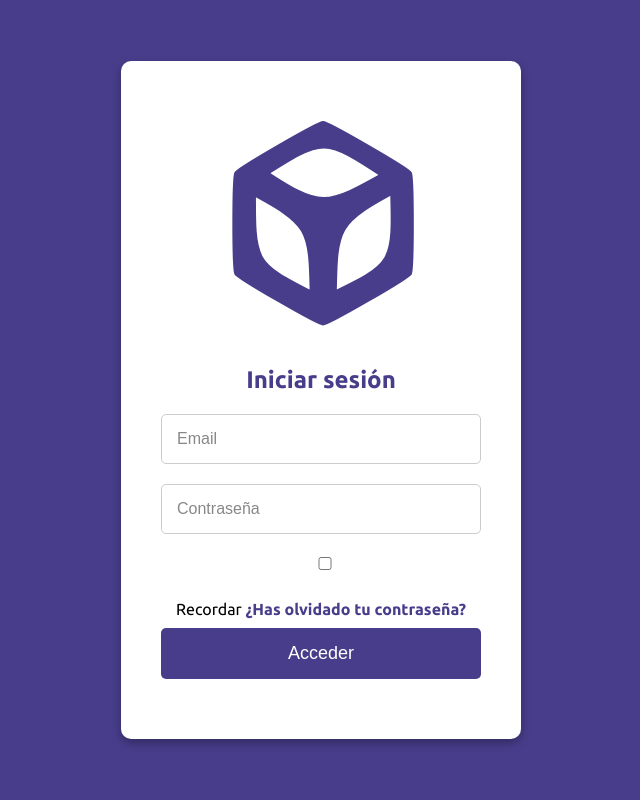
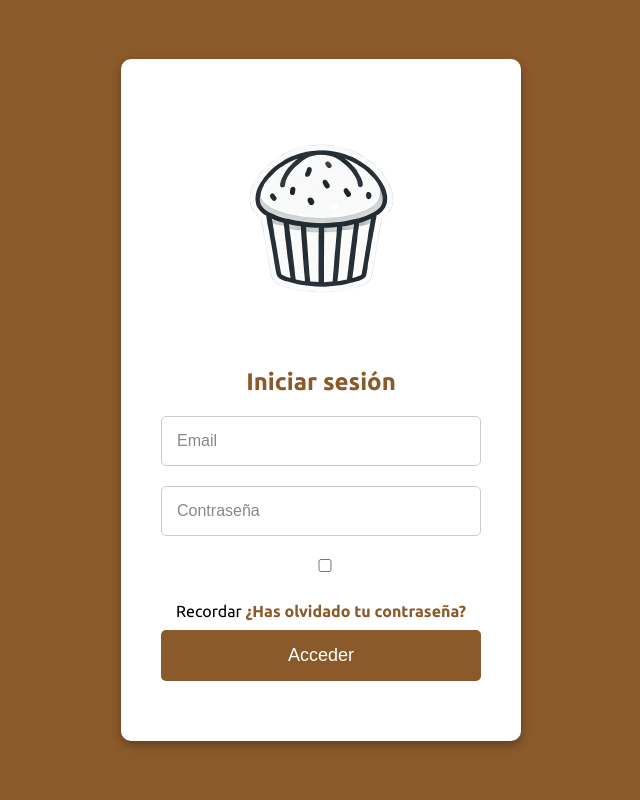
Before and after one commit to valdidev/darkslateblue, a PHP site: page / in a window 1280 px wide. Shown: the whole page, without its empty margins (319-959 px from the left). Run offline with PHP 8.4, Linux system fonts and the light colour scheme.

Commit message:
[FEAT] cambios login

```diff
--- a/crud/eliminar.php
+++ b/crud/eliminar.php
@@ -2,8 +2,8 @@
 
 // Este archivo inserta los campos que vienen del formulario
 
-include "../utilidades/error.php";                           // Incluyo los mensajes de error
-include "../config/config.php";                          // Traigo la conexión a la base de datos
+include "../utilidades/error.php";
+include "../config/config.php";
 
 $peticion = "
 	dELETE FROM " . $_GET['tabla'] . "
--- a/escritorio.php
+++ b/escritorio.php
@@ -15,7 +15,7 @@ Archivo principal de la aplicación que consiste en el escritorio a partir del c
 	<head>
 		<title>valdidev | DarkSlateBlue</title>
 		<link rel="Stylesheet" href="estilo/escritorio.css">
-		<link rel="icon" href="logo.svg" type="image/svg+xml">
+		<link rel="icon" href="logo.png" type="image/svg+xml">
 	</head>
 	<body>
 		<header>
--- a/estilo/login.css
+++ b/estilo/login.css
@@ -1,11 +1,12 @@
-@import url('https://fonts.googleapis.com/css2?family=Ubuntu:ital,wght@0,300;0,400;0,500;0,700;1,300;1,400;1,500;1,700&display=swap');
+@import url("https://fonts.googleapis.com/css2?family=Ubuntu:ital,wght@0,300;0,400;0,500;0,700;1,300;1,400;1,500;1,700&display=swap");
 
-body, html {
-    background: DarkSlateBlue;
+body,
+html {
+  background: #8b5a2b; /* SaddleBrown */
   height: 100%;
   padding: 0;
   margin: 0;
-    font-family: Ubuntu,sans-serif, monospace;
+  font-family: Ubuntu, sans-serif, monospace;
 }
 
 header {
@@ -21,8 +22,9 @@ header h1 {
   font-size: 20px;
 }
 
-header, nav {
-    background: DarkSlateBlue;
+header,
+nav {
+  background: #8b5a2b; /* SaddleBrown */
 }
 
 main {
@@ -42,12 +44,12 @@ form {
   padding: 40px;
   border-radius: 10px;
   box-shadow: 0 4px 10px rgba(0, 0, 0, 0.3);
-    text-align:center;
+  text-align: center;
 }
 
 form h1 {
   margin-bottom: 20px;
-    color: DarkSlateBlue;
+  color: #8b5a2b; /* SaddleBrown */
   text-align: center;
   font-size: 24px;
 }
@@ -67,7 +69,7 @@ form input::placeholder {
 }
 
 form input[type="submit"] {
-    background: DarkSlateBlue;
+  background: #8b5a2b; /* SaddleBrown */
   color: white;
   border: none;
   padding: 15px;
@@ -78,12 +80,12 @@ form input[type="submit"] {
 }
 
 form input[type="submit"]:hover {
-    background: #483D8B; /* Slightly darker shade of DarkSlateBlue */
+  background: #7b4a1b; /* Slightly darker shade of SaddleBrown */
   transform: scale(1.05);
 }
 
 form a {
-    color: DarkSlateBlue;
+  color: #8b5a2b; /* SaddleBrown */
   text-decoration: none;
   font-weight: bold;
   display: inline-block;
@@ -92,7 +94,7 @@ form a {
 }
 
 form a:hover {
-    color: #2E2B5F; /* Darker hover effect */
+  color: #5a3a1b; /* Darker hover effect */
 }
 
 form p {
@@ -101,6 +103,9 @@ form p {
   font-size: 14px;
   color: #555;
 }
-#logo{
-	margin:auto;
+
+#logo {
+  margin: auto;
+  width: 250px;
+  height: 250px;
 }
--- a/index.html
+++ b/index.html
@@ -9,12 +9,12 @@ serán validadas para confirmar si se nos da acceso al sistema
     <title>valdidev | DarkSlateBlue | Panel de control</title>
     <meta charset="utf-8" />
     <link rel="Stylesheet" href="estilo/login.css" />
-    <link rel="icon" href="logo.svg" type="image/svg+xml" />
+    <link rel="icon" href="logo.png" type="image/svg+xml" />
   </head>
   <body>
     <main>
       <form action="login.php" method="POST">
-        <img src="logo.svg" id="logo" />
+        <img src="logo.png" id="logo" />
         <h1>Iniciar sesión</h1>
 
         <input type="email" placeholder="Email" name="email" />
```
Also changed, not shown: login.php (+12 -15 lines), logo.png (added), logo.svg (deleted). Lines whose indentation alone changed are shown as unchanged.
